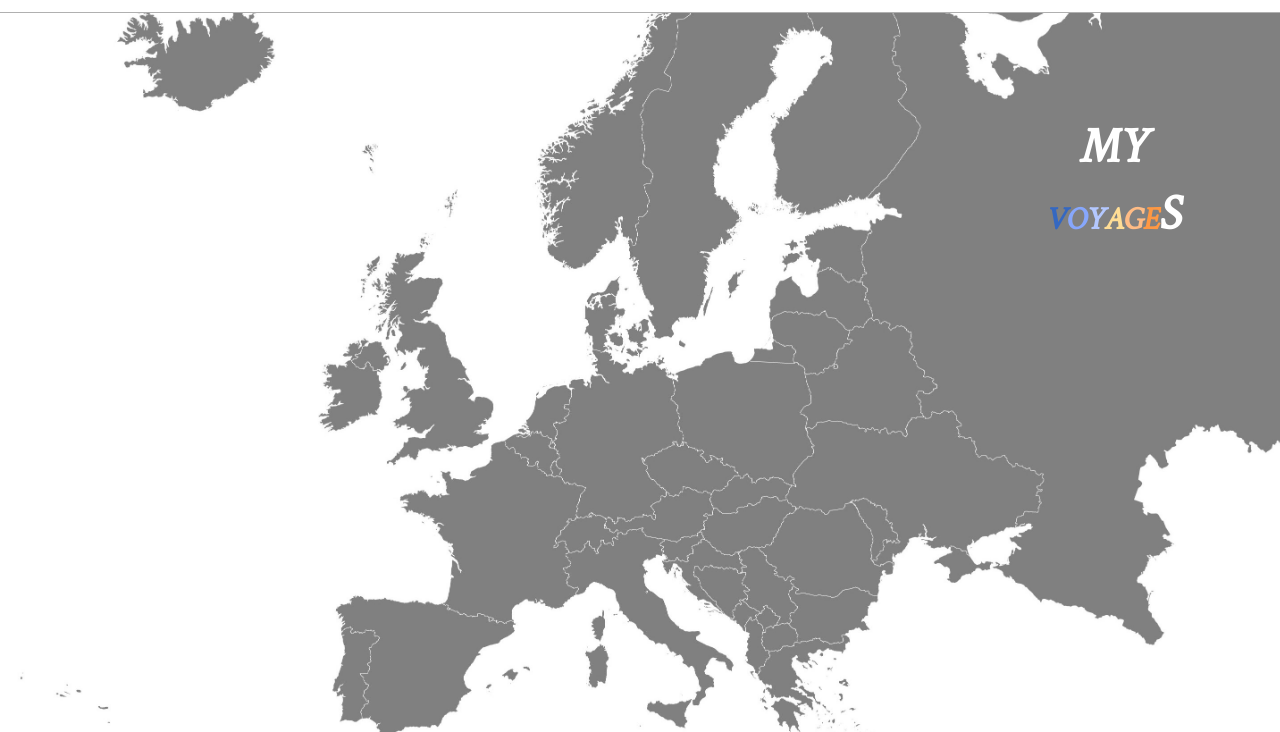
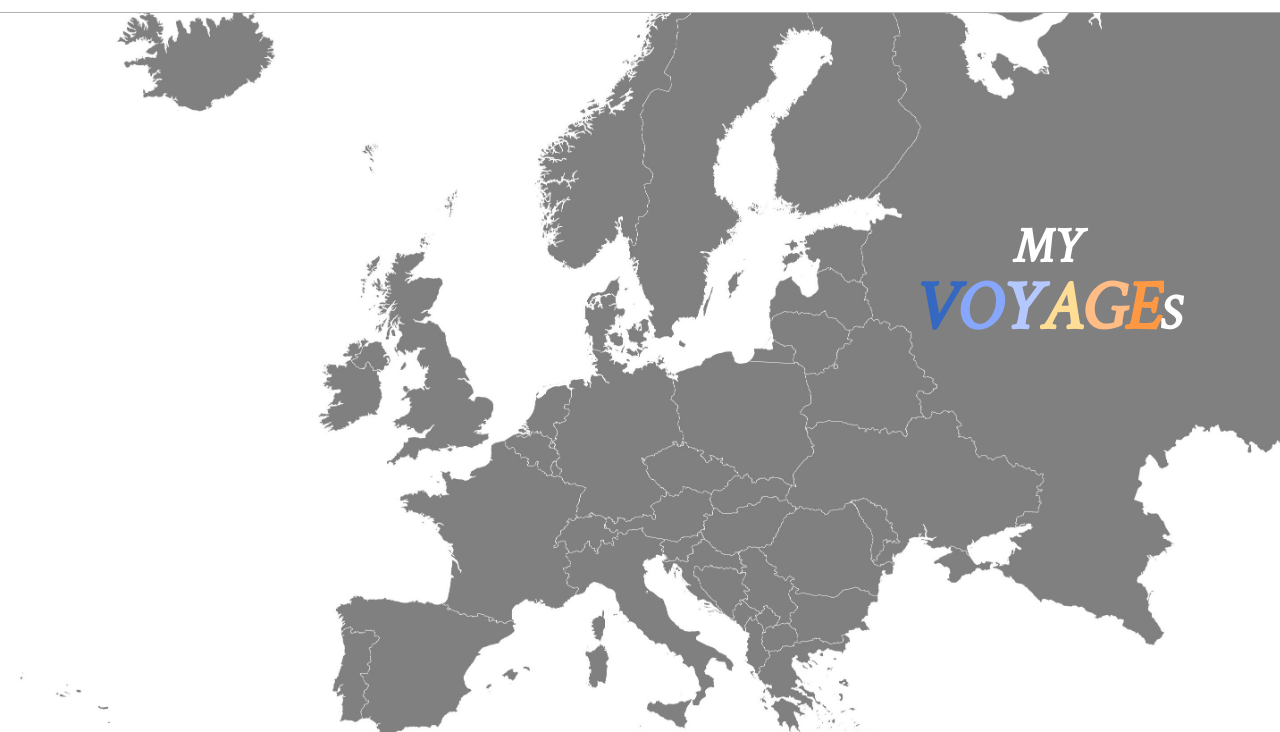
Before and after one commit to ellaahlstedt/voyage, a plain HTML site: page pages/userPage/user.html in a window 1280 px wide. Shown: the part 68-800 px from the top of the page. Drawn offline with Linux system fonts and the light colour scheme; files whose address does not match are found by name.

Commit message:
Changed the userpage header

```diff
--- a/pages/userPage/user.css
+++ b/pages/userPage/user.css
@@ -8,7 +8,7 @@ header {
 
 #myVoyages {
     position: absolute;
-    top: 200px;
+    top: 300px;
     right: 100px;
 }
 
--- a/pages/userPage/user.js
+++ b/pages/userPage/user.js
@@ -18,7 +18,7 @@ function renderUserHeader(parent) {
     logoBox.id = "logoBox";
 
     let logo = document.createElement("div");
-    renderLogo(logo, "70px", "");
+    renderLogo(logo, "70", "");
     logoBox.appendChild(logo);
 
     let sText = document.createElement("h1");
```
